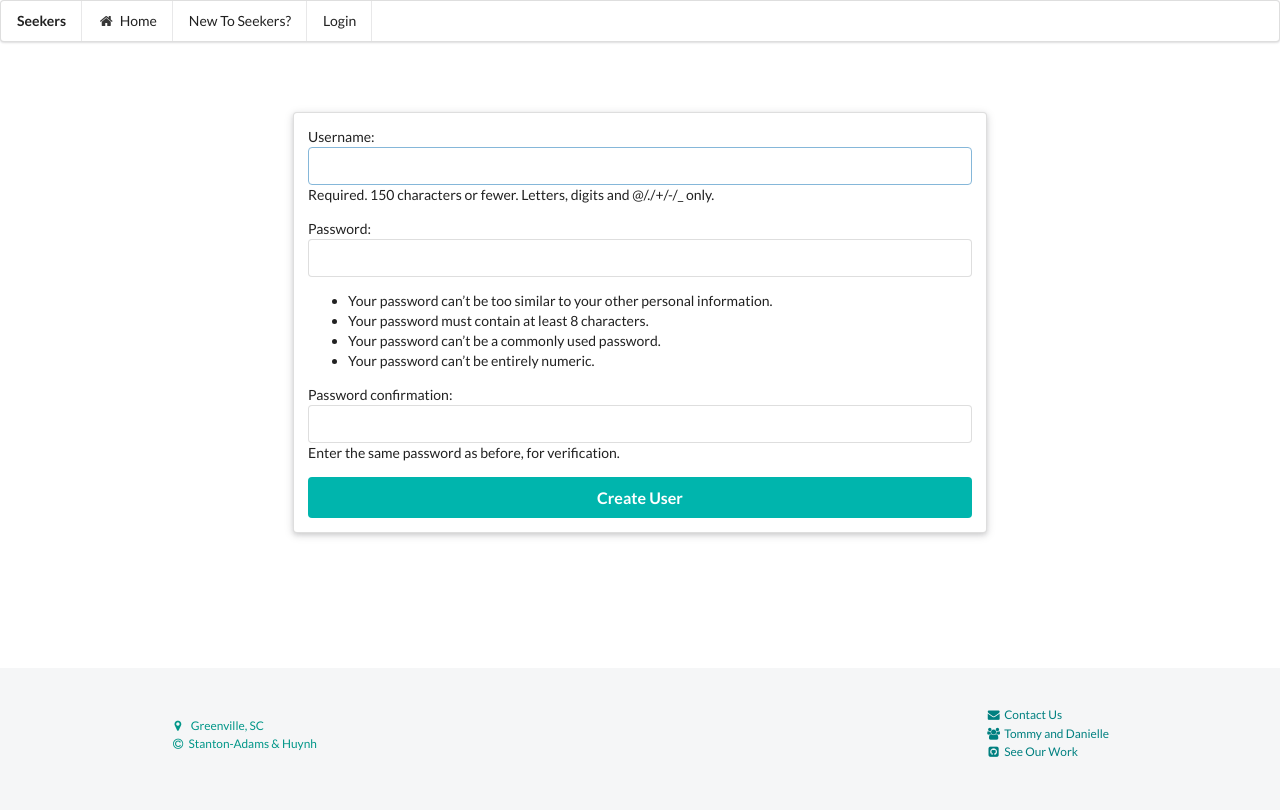
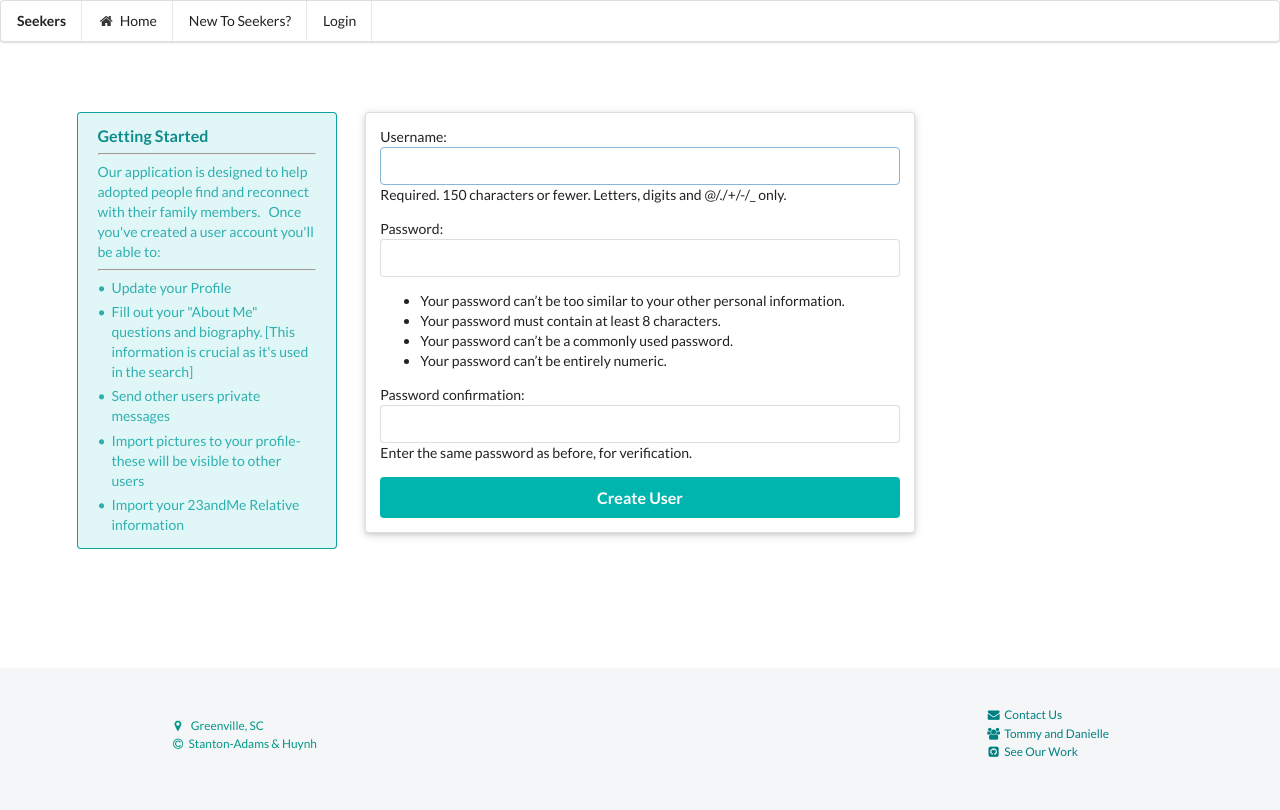
Before and after one commit to destanton/final_project, a Django app: a page that uses templates/auth/user_form.html in a window 1280 px wide. Run offline with Django 3.2, Linux system fonts and the light colour scheme; some libraries are stand-ins or nearby versions.

Commit message:
updating the user creation form

```diff
--- a/templates/auth/user_form.html
+++ b/templates/auth/user_form.html
@@ -3,8 +3,27 @@
 {% block content %}
 <div class="ui container">
   <div class="ui equal width grid">
-    <div class="column"></div>
-      <div class="ui ten wide column">
+    <div class="column">
+      <div class="ui teal message">
+        <div class="header">
+          Getting Started
+        </div>
+        <hr>
+        <div class="message">
+          <p>Our application is designed to help adopted people find and reconnect with their family members. &nbsp;
+             Once you've created a user account you'll be able to:</p>
+        </div>
+        <hr>
+        <ul class="list">
+          <li>Update your Profile</li>
+          <li>Fill out your "About Me" questions and biography. [This information is crucial as it's used in the search]</li>
+          <li>Send other users private messages</li>
+          <li>Import pictures to your profile-these will be visible to other users</li>
+          <li>Import your 23andMe Relative information</li>
+        </ul>
+      </div>
+    </div>
+    <div class="ui eight wide column">
         <div class="ui raised form segment">
           <form class="" action="" method="post">
             {% csrf_token %}
```
